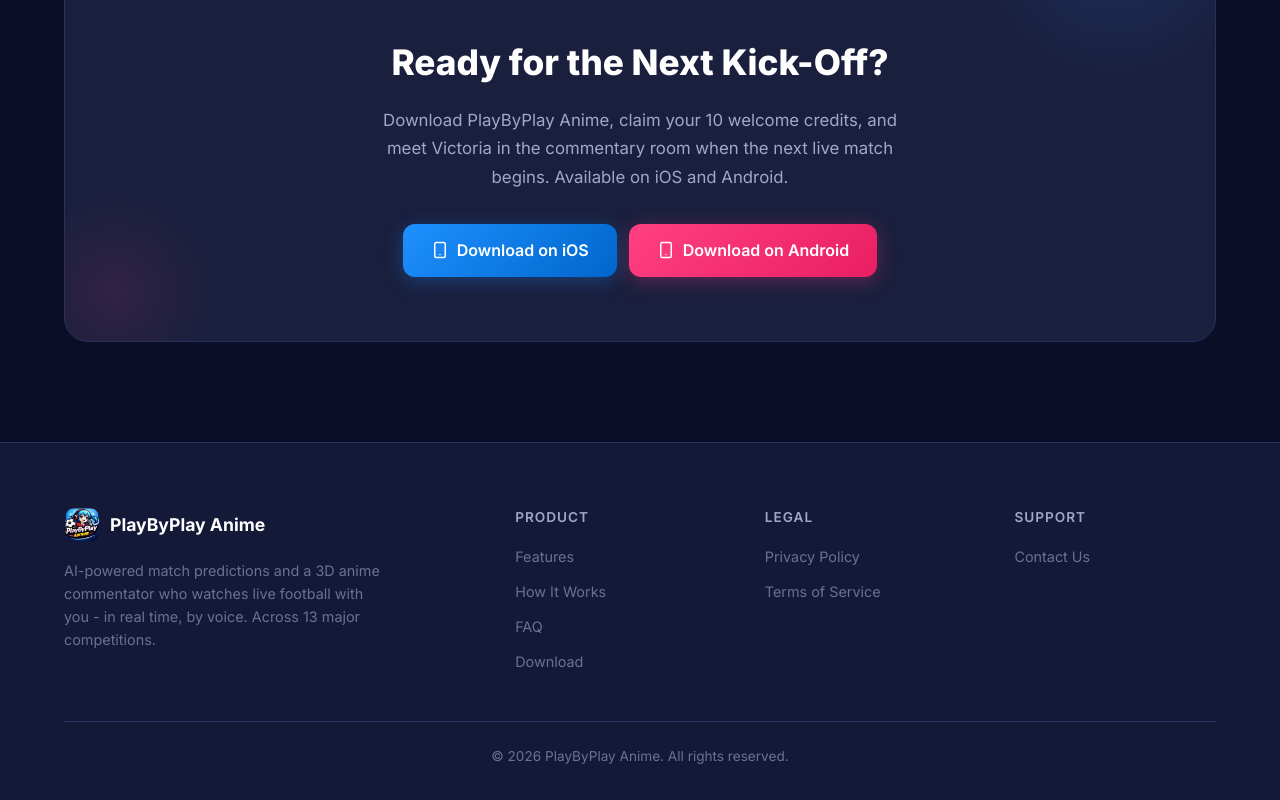
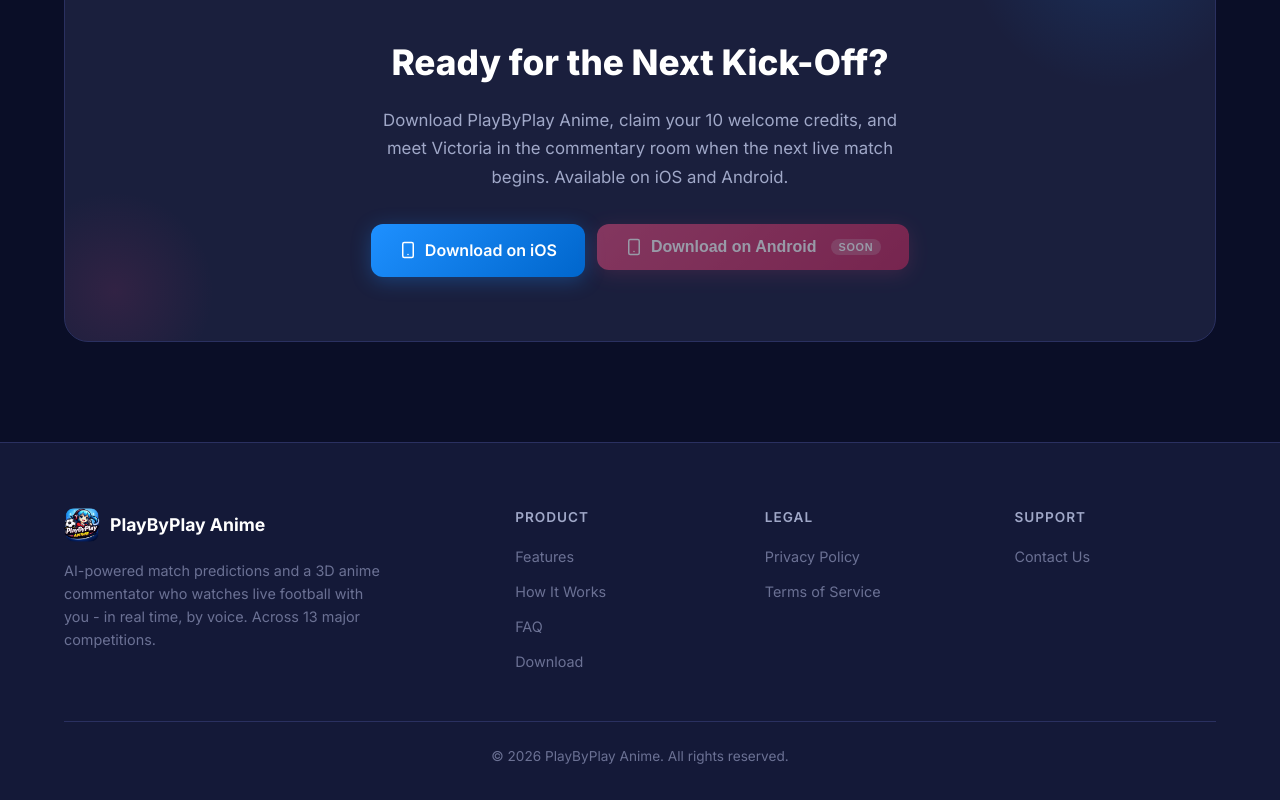
Before and after one commit to mvpcraft/web-home-task, a React (Vite) app: page / in a window 1280 px wide. Shown: the part 4571-5371 px from the top of the page. Built offline with nearby package versions, Linux system fonts and the light colour scheme; no server answers.

Commit message:
update: update android app as coming soon

```diff
--- a/src/pages/Home.module.css
+++ b/src/pages/Home.module.css
@@ -169,6 +169,87 @@
 .btnAccent:hover {
   transform: translateY(-2px);
   box-shadow: 0 6px 30px rgba(255, 64, 129, 0.5);
+}
+
+/* ─── "Coming soon" disabled button + tooltip ────────────────────────
+   Used for the Android download button until the Play Store URL exists.
+   The wrapper handles the tooltip (so it works on disabled <button>
+   children which don't fire hover events in some browsers); the inner
+   .btnDisabled class kills the lift-on-hover and dims the button. */
+
+.comingSoonWrap {
+  position: relative;
+  display: inline-block;
+}
+
+.comingSoonWrap::after {
+  content: attr(data-tooltip);
+  position: absolute;
+  bottom: calc(100% + 10px);
+  left: 50%;
+  transform: translateX(-50%) translateY(4px);
+  padding: 7px 12px;
+  background: #0A0E27;
+  color: #fff;
+  font-size: 0.78rem;
+  font-weight: 600;
+  border-radius: 8px;
+  border: 1px solid rgba(255, 255, 255, 0.12);
+  box-shadow: 0 6px 18px rgba(0, 0, 0, 0.4);
+  white-space: nowrap;
+  opacity: 0;
+  pointer-events: none;
+  transition: opacity 0.18s ease, transform 0.18s ease;
+  z-index: 10;
+}
+
+.comingSoonWrap::before {
+  content: '';
+  position: absolute;
+  bottom: calc(100% + 4px);
+  left: 50%;
+  transform: translateX(-50%);
+  border: 5px solid transparent;
+  border-top-color: #0A0E27;
+  opacity: 0;
+  pointer-events: none;
+  transition: opacity 0.18s ease;
+  z-index: 10;
+}
+
+.comingSoonWrap:hover::after,
+.comingSoonWrap:focus-within::after {
+  opacity: 1;
+  transform: translateX(-50%) translateY(0);
+}
+
+.comingSoonWrap:hover::before,
+.comingSoonWrap:focus-within::before {
+  opacity: 1;
+}
+
+.btnDisabled {
+  opacity: 0.55;
+  cursor: not-allowed;
+  filter: grayscale(0.25);
+}
+
+.btnDisabled:hover {
+  transform: none !important;
+  box-shadow: 0 4px 20px rgba(255, 64, 129, 0.3) !important;
+}
+
+.soonBadge {
+  display: inline-block;
+  padding: 2px 8px;
+  margin-left: 6px;
+  border-radius: 999px;
+  background: rgba(255, 255, 255, 0.22);
+  color: #fff;
+  font-size: 0.68rem;
+  font-weight: 700;
+  letter-spacing: 0.06em;
+  text-transform: uppercase;
 }
 
 .heroStats {
--- a/src/pages/Home.tsx
+++ b/src/pages/Home.tsx
@@ -336,16 +336,19 @@
                 <Smartphone size={18} />
                 Download on iOS
               </a>
-              {/* TODO: replace href with the Play Store URL once the Android build ships. */}
-              <a
-                href="#"
-                className={styles.btnAccent}
-                target="_blank"
-                rel="noopener noreferrer"
-              >
-                <Smartphone size={18} />
-                Download on Android
-              </a>
+              {/* Android is not yet shipped - disabled with a hover tooltip. */}
+              <span className={styles.comingSoonWrap} data-tooltip="Coming soon">
+                <button
+                  type="button"
+                  disabled
+                  aria-disabled="true"
+                  className={`${styles.btnAccent} ${styles.btnDisabled}`}
+                >
+                  <Smartphone size={18} />
+                  Download on Android
+                  <span className={styles.soonBadge}>Soon</span>
+                </button>
+              </span>
             </div>
           </div>
         </div>
--- a/src/pages/Join/Join.module.css
+++ b/src/pages/Join/Join.module.css
@@ -1064,3 +1064,91 @@
   color: var(--primary-light);
   border: 1px solid rgba(30, 144, 255, 0.3);
 }
+
+/* ──────────────────────────────────────────
+   "Coming soon" tooltip for the Android store button on /join/welcome.
+   The wrapper carries the hover-revealed tooltip so it still works
+   when the inner <button> is `disabled`.
+   ────────────────────────────────────────── */
+.comingSoonWrap {
+  position: relative;
+  display: block;
+}
+
+.comingSoonWrap::after {
+  content: attr(data-tooltip);
+  position: absolute;
+  bottom: calc(100% + 10px);
+  left: 50%;
+  transform: translateX(-50%) translateY(4px);
+  padding: 7px 12px;
+  background: #0A0E27;
+  color: #fff;
+  font-size: 0.78rem;
+  font-weight: 600;
+  border-radius: 8px;
+  border: 1px solid rgba(255, 255, 255, 0.14);
+  box-shadow: 0 6px 18px rgba(0, 0, 0, 0.45);
+  white-space: nowrap;
+  opacity: 0;
+  pointer-events: none;
+  transition: opacity 0.18s ease, transform 0.18s ease;
+  z-index: 5;
+}
+
+.comingSoonWrap::before {
+  content: '';
+  position: absolute;
+  bottom: calc(100% + 4px);
+  left: 50%;
+  transform: translateX(-50%);
+  border: 5px solid transparent;
+  border-top-color: #0A0E27;
+  opacity: 0;
+  pointer-events: none;
+  transition: opacity 0.18s ease;
+  z-index: 5;
+}
+
+.comingSoonWrap:hover::after,
+.comingSoonWrap:focus-within::after {
+  opacity: 1;
+  transform: translateX(-50%) translateY(0);
+}
+
+.comingSoonWrap:hover::before,
+.comingSoonWrap:focus-within::before {
+  opacity: 1;
+}
+
+/* Disabled variant of .storeBtn used for the Android button. Resets the
+   hover lift + border-color change so the button reads as inert. */
+.storeBtnDisabled {
+  width: 100%;
+  font-family: inherit;
+  text-align: left;
+  opacity: 0.55;
+  cursor: not-allowed;
+  filter: grayscale(0.25);
+}
+
+.storeBtnDisabled:hover {
+  transform: none;
+  border-color: var(--border);
+  background: rgba(255, 255, 255, 0.04);
+  box-shadow: none;
+}
+
+.soonBadge {
+  display: inline-block;
+  padding: 1px 8px;
+  margin-left: 8px;
+  border-radius: 999px;
+  background: rgba(255, 255, 255, 0.18);
+  color: var(--text);
+  font-size: 0.62rem;
+  font-weight: 700;
+  letter-spacing: 0.08em;
+  text-transform: uppercase;
+  vertical-align: 1px;
+}
--- a/src/pages/Join/Welcome.tsx
+++ b/src/pages/Join/Welcome.tsx
@@ -15,7 +15,8 @@
 } | null
 
 const IOS_STORE_URL = 'https://apps.apple.com/us/app/playbyplay-anime/id6760711721'
-const ANDROID_STORE_URL = '#'
+// Android isn't shipped yet - the Play Store button below is rendered as a
+// disabled button with a "Coming soon" tooltip until we have a store URL.
 
 export default function Welcome() {
   const location = useLocation()
@@ -83,20 +84,26 @@
           </span>
         </a>
 
-        <a
-          href={ANDROID_STORE_URL}
-          className={styles.storeBtn}
-          target="_blank"
-          rel="noopener noreferrer"
+        {/* Android is not yet shipped - disabled with a Coming Soon tooltip. */}
+        <span className={styles.comingSoonWrap} data-tooltip="Coming soon">
+          <button
+            type="button"
+            disabled
+            aria-disabled="true"
+            className={`${styles.storeBtn} ${styles.storeBtnDisabled}`}
           >
             <span className={styles.storeIcon}>
               <Smartphone size={20} />
             </span>
             <span className={styles.storeText}>
               <span>Get it on</span>
-            <strong>Google Play</strong>
+              <strong>
+                Google Play
+                <span className={styles.soonBadge}>Soon</span>
+              </strong>
             </span>
-        </a>
+          </button>
+        </span>
       </div>
 
       <div className={styles.signinHint}>
```
Lines whose indentation alone changed are shown as unchanged.
